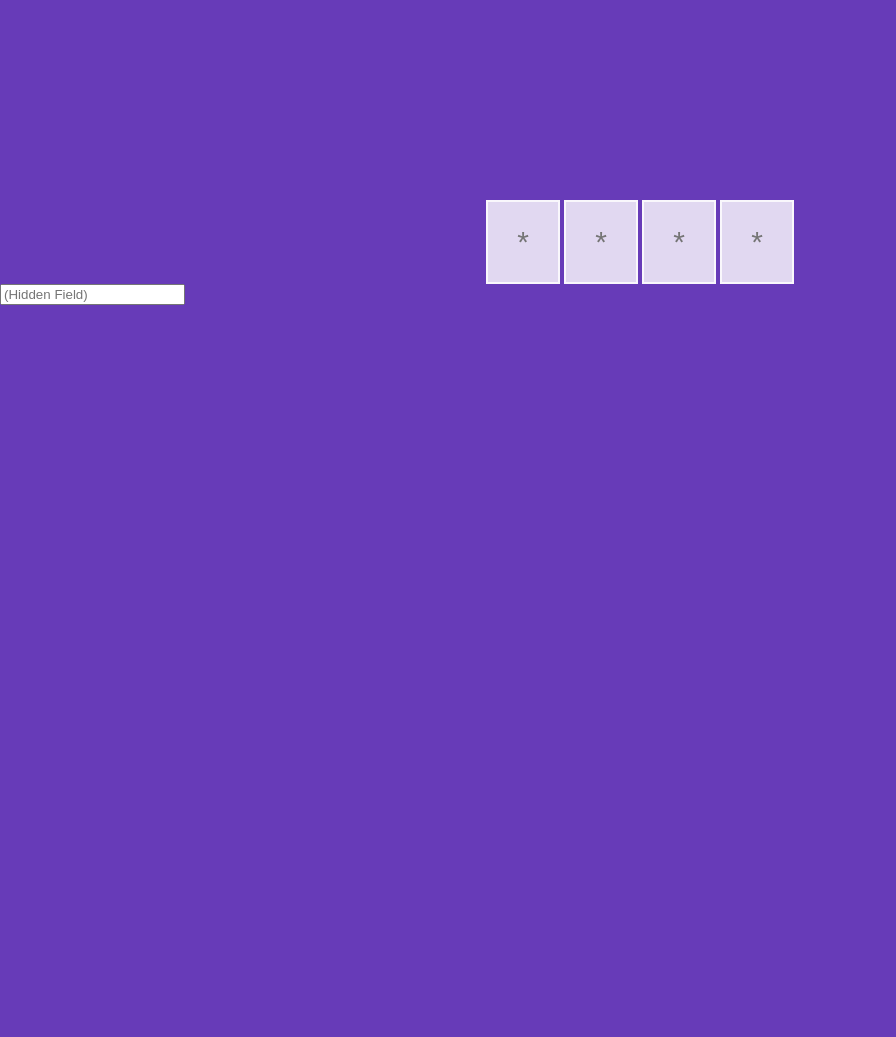
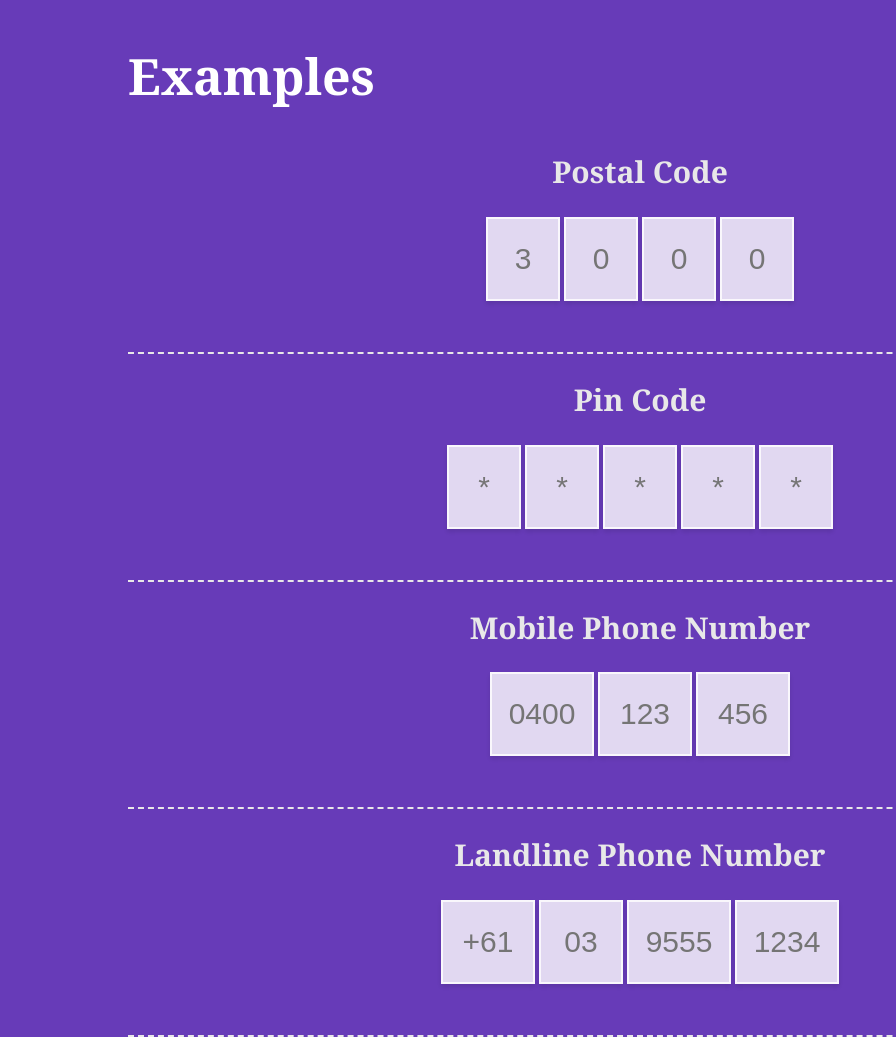
Before and after one commit to ryanm2000/Re-form, a plain HTML site: page demo/index.html in a window 1280 px wide. Shown: the whole page, without its empty margins (0-896 px from the left). Before the commit the page ends 800 px from the top, so only its background shows below. Drawn offline with nearby package versions, Linux system fonts and the light colour scheme.

Commit message:
Better demos, slightly more robust code
More demos and the code can now handle more than one instance on a page

```diff
--- a/demo/index.html
+++ b/demo/index.html
@@ -1,22 +1,61 @@
 <!DOCTYPE html>
 <html>
 <head>
-    <title></title>
-    <link rel="stylesheet" type="text/css" href="styles/demo.css">
+  <title></title>
+  <link rel="stylesheet" type="text/css" href="styles/demo.css">
 </head>
 <body>
-    <div class="control">
-        <input type="text" data-replicate-source="postcode" placeholder="*" maxlength="1" />
-        <input type="text" data-replicate-source="postcode" placeholder="*" maxlength="1" />
-        <input type="text" data-replicate-source="postcode" placeholder="*" maxlength="1" />
-        <input type="text" data-replicate-source="postcode" placeholder="*" maxlength="1" />
+  <section>
+    <h1>Examples</h1>
+    <div class="example example-postcode">
+      <h2>Postal Code</h2>
+      <div class="control">
+        <input type="text" data-replicate-source="postcode" placeholder="3" maxlength="1" />
+        <input type="text" data-replicate-source="postcode" placeholder="0" maxlength="1" />
+        <input type="text" data-replicate-source="postcode" placeholder="0" maxlength="1" />
+        <input type="text" data-replicate-source="postcode" placeholder="0" maxlength="1" />
+      </div>
+      <input type="text" class="input-hidden" data-replicate-destination="postcode" placeholder="(Hidden Field)" />
     </div>
 
-    <input type="text" data-replicate-destination="postcode" placeholder="(Hidden Field)" />
+
+    <div class="example example-pin">
+      <h2>Pin Code</h2>
+      <div class="control">
+        <input type="password" data-replicate-source="pincode" placeholder="*" maxlength="1" />
+        <input type="password" data-replicate-source="pincode" placeholder="*" maxlength="1" />
+        <input type="password" data-replicate-source="pincode" placeholder="*" maxlength="1" />
+        <input type="password" data-replicate-source="pincode" placeholder="*" maxlength="1" />
+        <input type="password" data-replicate-source="pincode" placeholder="*" maxlength="1" />
+      </div>
+      <input type="text" class="input-hidden" data-replicate-destination="pincode" placeholder="(Hidden Field)" />
+    </div>
+
+    <div class="example example-mobile">
+      <h2>Mobile Phone Number</h2>
+      <div class="control">
+        <input type="text" data-replicate-source="mobile" placeholder="0400" maxlength="4" />
+        <input type="text" data-replicate-source="mobile" placeholder="123" maxlength="3" />
+        <input type="text" data-replicate-source="mobile" placeholder="456" maxlength="3" />
+      </div>
+      <input type="text" class="input-hidden" data-replicate-destination="mobile" placeholder="(Hidden Field)" />
+    </div>
+
+    <div class="example example-mobile">
+      <h2>Landline Phone Number</h2>
+      <div class="control">
+        <input type="text" data-replicate-source="Landline" placeholder="+61" maxlength="3" />
+        <input type="text" data-replicate-source="Landline" placeholder="03" maxlength="2" />
+        <input type="text" data-replicate-source="Landline" placeholder="9555" maxlength="4" />
+        <input type="text" data-replicate-source="Landline" placeholder="1234" maxlength="4" />
+      </div>
+      <input type="text" class="input-hidden" data-replicate-destination="Landline" placeholder="(Hidden Field)" />
+    </div>
+  </section>
 
 
-    <script type="text/javascript" src="http://ajax.googleapis.com/ajax/libs/jquery/1.10.2/jquery.min.js"></script>
+  <script type="text/javascript" src="http://ajax.googleapis.com/ajax/libs/jquery/1.10.2/jquery.min.js"></script>
 
-    <script src="../scripts/concat-input-fields.js"></script>
+  <script src="../scripts/concat-input-fields.js"></script>
 </body>
 </html>
--- a/demo/styles/demo.css
+++ b/demo/styles/demo.css
@@ -4,16 +4,34 @@ body {
   margin:0;
 }
 
+/*Typography*/
+h1 {
+  color: #fff;
+  font-family: Cambria, Helvetica Neue, Sans Serif;
+  text-align: left;
+  font-size: 50px;
+}
+h2 {
+  color: #e8e8e8;
+  font-family: Cambria, Helvetica, Sans Serif;
+  text-align: center;
+  font-size: 30px;
+}
+
+section {
+  margin: 0 auto;
+  text-align: center;
+  width: 80%;
+}
+
 .control {
-  margin: 200px 0 0;
-  text-align: center;
 }
 
 .control input {
   padding: 15px;
   background: rgba(255,255,255,.8);
+  box-shadow: 0 3px 4px rgba(0,0,0,.1);
   border: solid 2px rgba(255,255,255,.8);
-  width: 40px;
   height: 50px;
   display: inline-block;
   font-size: 30px;
@@ -25,7 +43,29 @@ body {
 .control input:focus {
   background-color: rgba(255,255,255,1);
   border-color: #00b38a;
-  box-shadow: inset 2px 2px 4px rgba(0,0,0,.23);
+  box-shadow: 0 3px 4px rgba(0,0,0,.2);
   outline: none;
-  transition: background 0s, box-shadow 0s, border-color .1s;
+  transition: background .1s, box-shadow .3s, border-color .1s;
 }
+
+.example {
+  border-bottom: dashed 2px #e8e8e8;
+  padding-bottom: 30px;
+}
+
+.input-hidden {
+  opacity: 0;
+  transition: opacity 1s;
+}
+
+.example:hover .input-hidden {
+  opacity: 0.8;
+  transition: opacity .2s;
+}
+
+/* Size input fields */
+input[maxlength="1"] { width: 40px; }
+input[maxlength="2"] { width: 50px; }
+input[maxlength="3"] { width: 60px; }
+input[maxlength="4"] { width: 70px; }
+input[maxlength="5"] { width: 80px; }
--- a/scripts/concat-input-fields.js
+++ b/scripts/concat-input-fields.js
@@ -35,7 +35,7 @@
       // Wire up keypress and keyup events
       sourceFields.keypress(function(e) {
         var that = $(this);
-        if (e.which !== 0) { fieldAdvance(that); } // Advance to the next field
+        if (that.val().length+1 == that.attr('maxlength') && e.which !== 0) { fieldAdvance(that); } // Advance to the next field
       }).keyup(function() {
         copyToDestination(
           generateValue(sourceFields),
@@ -47,8 +47,10 @@
 
   // If we are have replicate-destination present
   if($('[data-replicate-destination]')) {
-    var replicateGroup = $('[data-replicate-destination]').attr('data-replicate-destination'); // Unique name for group
+    $('[data-replicate-destination]').each(function() {
+      var replicateGroup = $(this).attr('data-replicate-destination'); // Unique name for group
       init(replicateGroup);
+    })
   }
 
 }());
```
